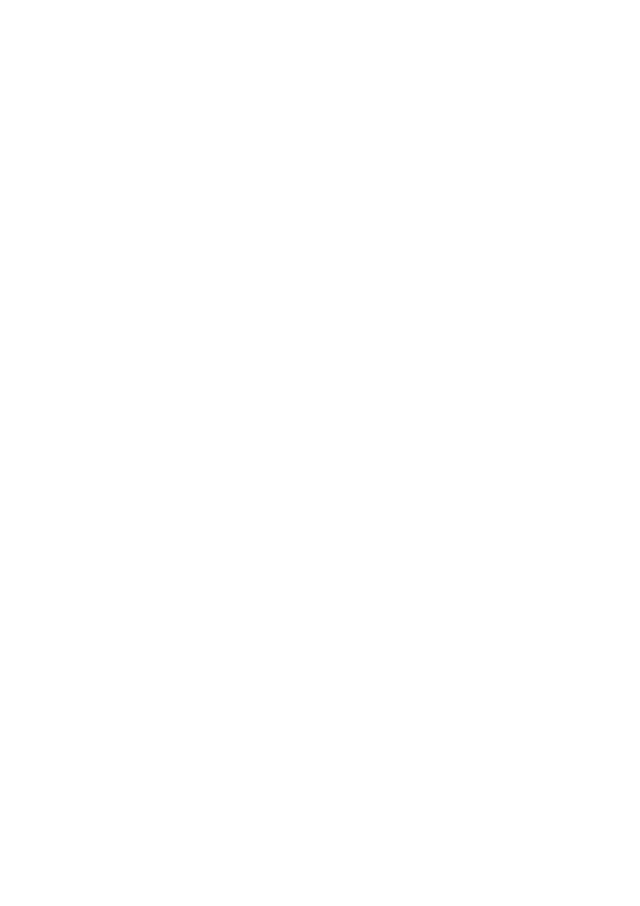
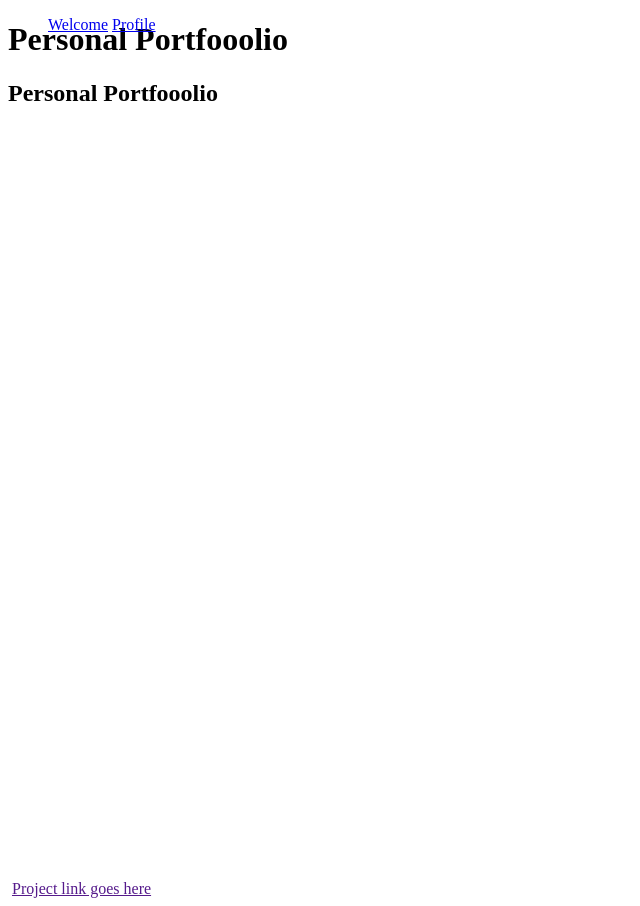
Before and after one commit to Chrissetiana/personal-page, a plain HTML site: page index.html in a window 1280 px wide. Shown: the whole page, without its empty margins (0-640 px from the left). Before the commit the page ends 800 px from the top, so only its background shows below. Drawn offline with Linux system fonts and the light colour scheme.

Commit message:
Added project guidelines

```diff
--- a/index.html
+++ b/index.html
@@ -1,12 +1,47 @@
+<!-- https://www.freecodecamp.org/learn/responsive-web-design/responsive-web-design-projects/build-a-personal-portfolio-webpage -->
 <!DOCTYPE html>
 <html>
+
 <head>
 	<meta charset="utf-8">
 	<meta name="viewport" content="width=device-width">
-    <title>repl.it</title>
+	<title>Personal Portfolio</title>
 	<link href="style.css" rel="stylesheet" type="text/css" />
 </head>
+
 <body>
+	<!-- user story #6 -->
+	<nav id="navbar">
+		<!-- user story #7 -->
+		<ul>
+			<a href="#welcome-section">Welcome</a>
+			<!-- user story #8 -->
+			<a id="profile-link" href="https://github.com/chrissetiana" target="_blank">Profile</a>
+		</ul>
+	</nav>
+
+	<div id="main">
+		<header id="header">
+			<h1 id="title">Personal Portfooolio</h1>
+		</header>
+
+		<!-- user story #1 -->
+		<section id="welcome-section">
+			<!-- user story #2 -->
+			<h1 id="title">Personal Portfooolio</h1>
+		</section>
+
+		<!-- user story #3 -->
+		<section id="projects">
+			<!-- user story #4 -->
+			<img class="project-tile" src="">
+			<!-- user story #5 -->
+			<a href="" target="_blank">Project link goes here</a>
+		</section>
+	</div>
+
 	<script src="script.js"></script>
+	<script src="https://cdn.freecodecamp.org/testable-projects-fcc/v1/bundle.js"></script>
 </body>
+
 </html>
--- a/style.css
+++ b/style.css
@@ -0,0 +1,23 @@
+/* body {
+	margin: 50px;
+} */
+
+#navbar {
+	position: fixed;
+	top: 0;
+	width: 100%;
+	height: auto;
+}
+
+#welcome-section {
+	height: 100vh;
+}
+
+@media screen and (max-width: 900px) {
+	#navbar {
+		float: left;
+		width: 100%;
+		height: auto;
+		position: relative;
+	}
+}
```
Lines whose indentation alone changed are shown as unchanged.
